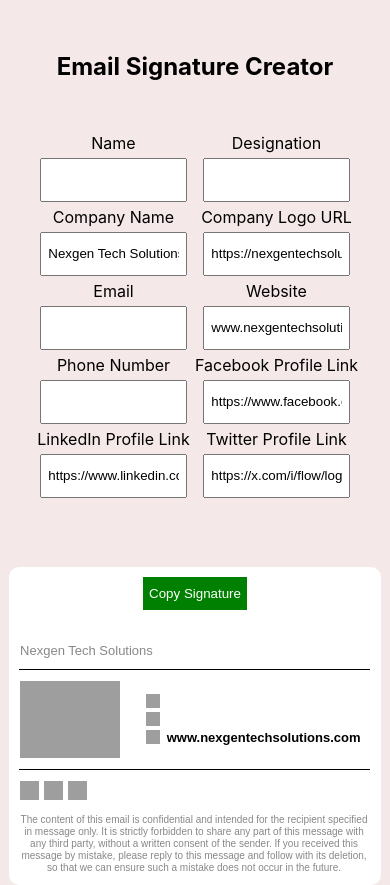
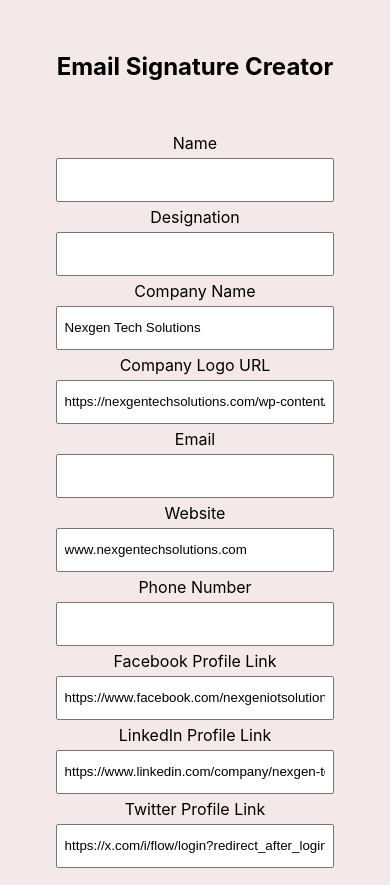
Before and after one commit to deepanshukaushik123/Email-Signature, a React (Create React App) app: page / in a window 390 px wide. Shown: the top 885 px of the page. Built offline with nearby package versions, Linux system fonts and the light colour scheme; grey boxes are pictures that could not be loaded.

Commit message:
newResponsive

```diff
--- a/src/Components/Form/style.css
+++ b/src/Components/Form/style.css
@@ -56,6 +56,9 @@
 }
 
 @media only screen and (max-width: 800px) {
+    .input-field{
+        width: 100%;
+    }
     .preview{
         width: 100%;
     }
```
